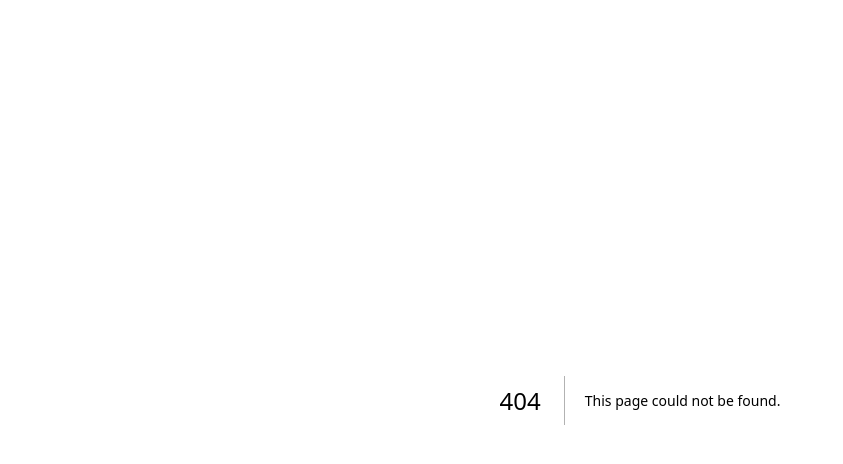
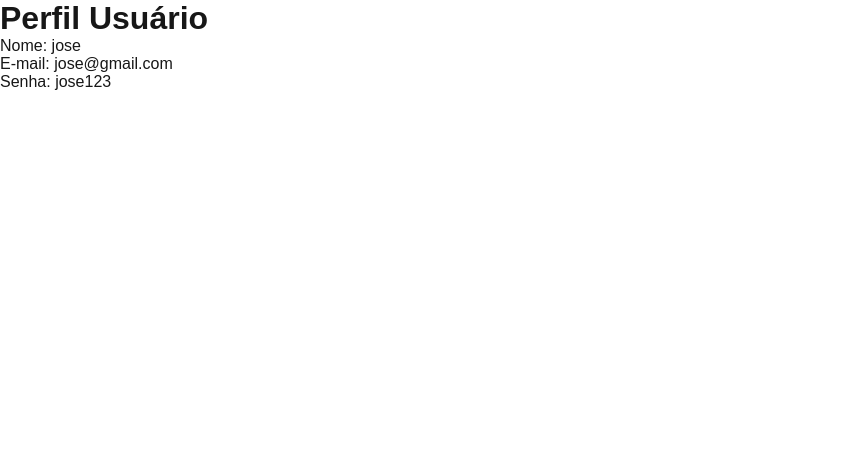
Before and after one commit to Alexig2/PTAC-Alex-Liz, a Next.js app: page /perfil in a window 1280 px wide. Before the commit this address had no page. Shown: the top 464 px of the page, without its empty margins (0-843 px from the left). Built offline with nearby package versions, Linux system fonts and the light colour scheme.

Commit message:
Criação das Interfaces
Criação das interfaces mesa, reserva e usuário, e criação da rota perfil, importando a interface usuário.
A rota mesa foi criada mas não era necessária.

```diff
--- a/package.json
+++ b/package.json
@@ -1,5 +1,5 @@
 {
-  "name": "projeto_dupla",
+  "name": "ptac_alex_liz",
   "version": "0.1.0",
   "private": true,
   "scripts": {
--- a/src/app/components/Button.tsx
+++ b/src/app/components/Button.tsx
@@ -1,4 +1,3 @@
-
 type ButtonProp = {
     titulo: string,
     funcao: () => void,
--- /dev/null
+++ b/src/app/interfaces/usuario.tsx
@@ -0,0 +1,22 @@
+interface Usuario {
+  id: number,
+  nome: string,
+  email: string, // se eu fizer email?: string singnifica que não é obrigatório preencher
+  password: string,
+  tipo: 'cliente' | 'adm'
+}
+
+/* Caso tiver dúvida parte1
+const PerfilUsuario: React.FC<{ usuario: Usuario }> = ({ usuario }) => {
+  return (
+    <div>
+      <p>Nome: {usuario.nome}</p>
+      <p>Idade: {usuario.idade}</p>
+      {usuario.email && <p>E-mail: {usuario.email}</p>}
+    </div>
+  );
+};
+
+export default PerfilUsuario */
+
+export default Usuario
--- /dev/null
+++ b/src/app/perfil/page.tsx
@@ -0,0 +1,32 @@
+'use client'
+import Usuario from "../interfaces/usuario";
+import { useState } from "react";
+
+const perfil = () => {
+    /* Caso tiver dúvida parte2
+    const usuario = {
+      nome: "jose lima",
+      idade: 23,
+      email: "joselima@gmail.com",
+    }; */
+
+  const [usuario, setUsuario] = useState<Usuario>({
+    id: 1,
+    nome: "jose",
+    email: 'jose@gmail.com',
+    password: 'jose123',
+    tipo: 'cliente'
+  });
+
+  return (
+    <div>
+      <h1>Perfil Usuário</h1>
+      {/* <PerfilUsuario usuario={usuario} />  Caso tiver dúvida parte3*/}
+      <p>Nome: {usuario.nome}</p>
+      <p>E-mail: {usuario.email}</p>
+      <p>Senha: {usuario.password}</p>
+    </div>
+  );
+};
+
+export default perfil;
```
Also changed, not shown: src/app/interfaces/mesa.tsx (added, +7 -0 lines), src/app/interfaces/reserva.tsx (added, +10 -0 lines), src/app/mesa/page.tsx (added, +21 -0 lines).
